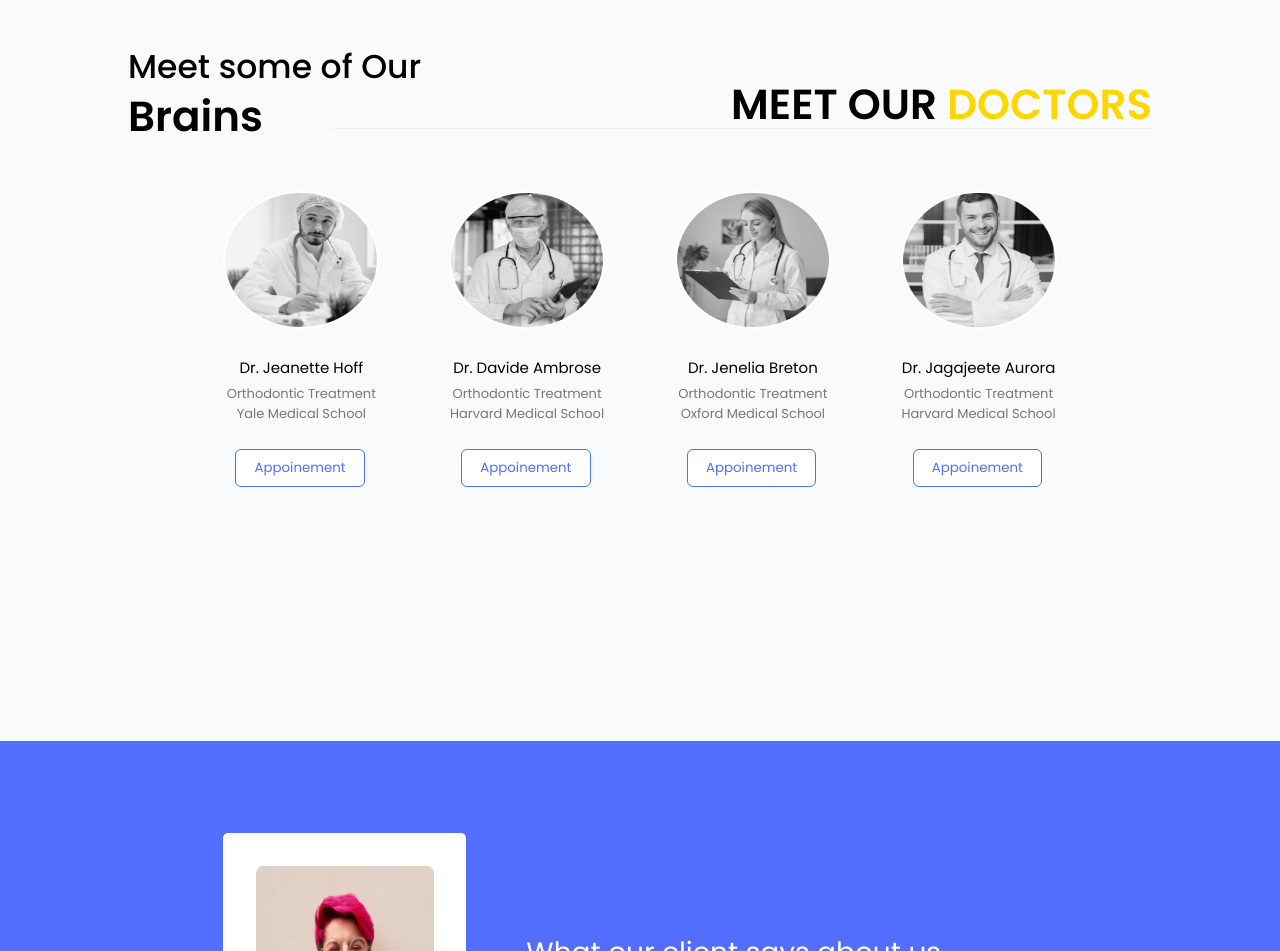
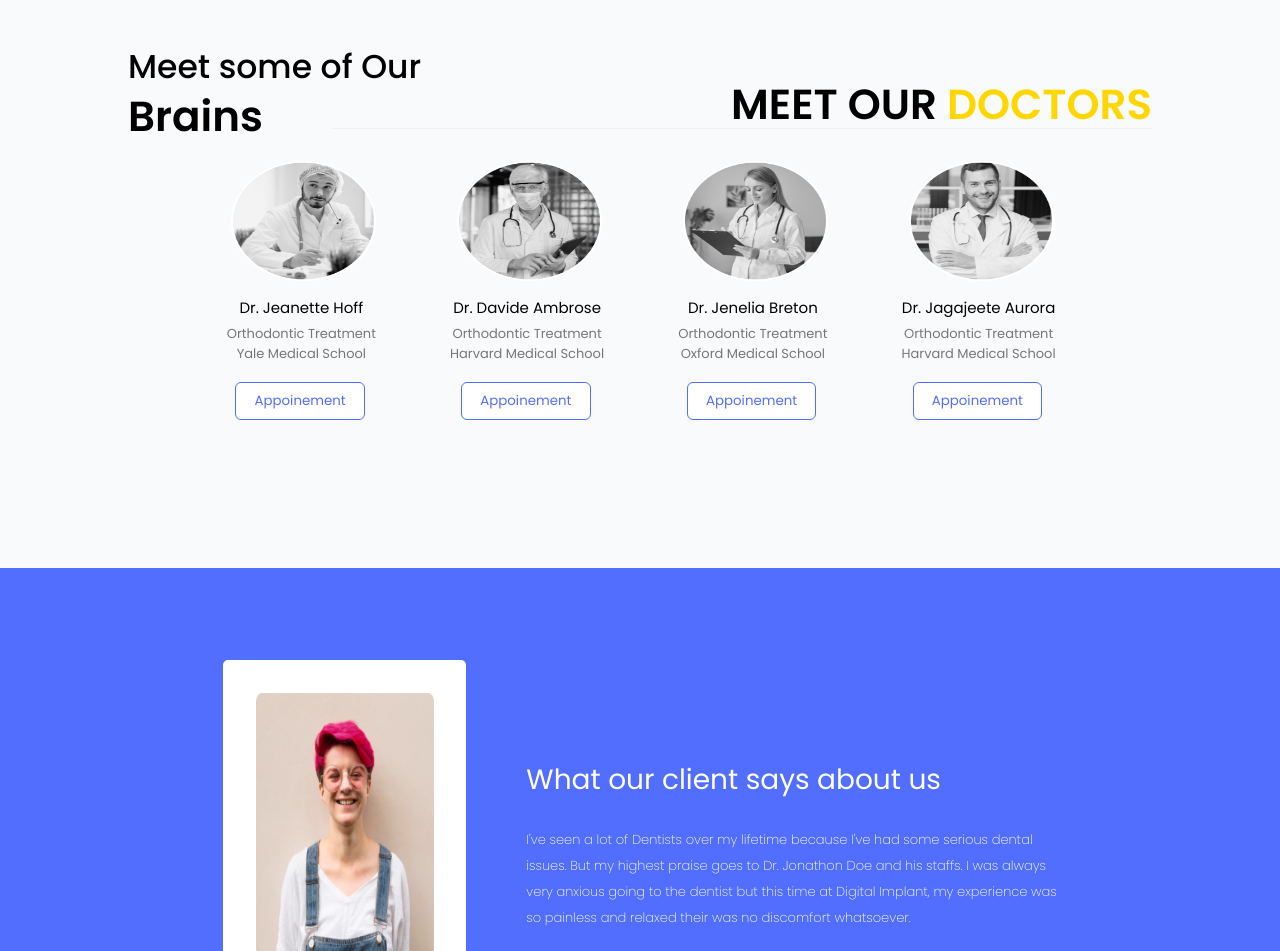
Before and after one commit to NasserMamoune/Dental_Clinic_Website, a plain HTML site: page index.html in a window 1280 px wide. Shown: the part 3376-4327 px from the top of the page. Drawn offline with Linux system fonts and the light colour scheme.

Commit message:
Resized Profiles

```diff
--- a/css/style.css
+++ b/css/style.css
@@ -596,17 +596,19 @@ nav ul li a {
     width: 76%;
     display: flex;
     justify-content: space-evenly;
-    margin-top: 45px;
+    margin-top: 15px;
+    margin-bottom: 17px
 }
 .doc_profile {
-    height: 70vh;
+    height: 50vh;
     width: 156px;
 }
 .doc_profile img {
-    width: 100%;
-    height: 138px;
+    width: 93%;
+    height: 120px;
     margin-top: 10px;
-    margin-bottom: 20px;
+    margin-bottom: 8px;
+    margin-left: 8px;
 }
 
 .doc_profile h3 {
@@ -630,7 +632,7 @@ nav ul li a {
     color: var(--primary);
     border: 1px solid var(--primary);
     border-radius: 6px;
-    margin-top: 25px;
+    margin-top: 18px;
     margin-left: 12px;
 }
 /* End Sction 9 */
```
